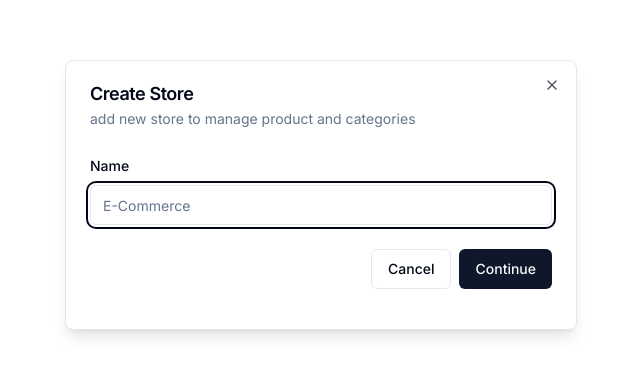
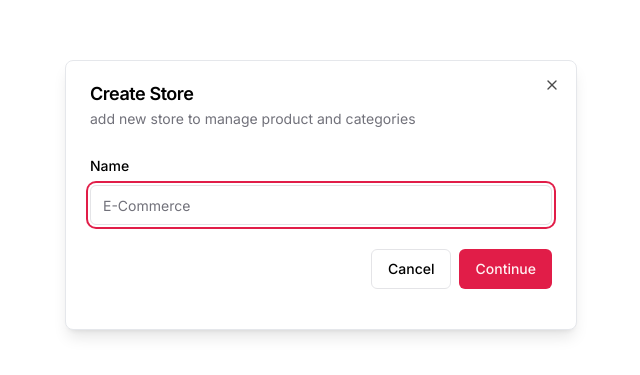
Before and after one commit to nono19/ecomerce-admin-next13, a Next.js app: page / in a window 1280 px wide. Shown: the part 205-580 px from the top of the page, without its empty margins (319-959 px from the left). Built offline with nearby package versions, Linux system fonts and the light colour scheme; no server answers; the database is empty; sample sign-in values are in the browser's storage.

Commit message:
create billboard feature

```diff
--- /dev/null
+++ b/app/(dashboard)/[storeId]/(routes)/billboards/[billboardId]/components/billboard-form.tsx
@@ -0,0 +1,132 @@
+"use client"
+
+import * as z from "zod"
+import { Button } from "@/components/ui/button"
+import { Heading } from "@/components/ui/heading"
+import { Separator } from "@/components/ui/separator"
+import { Billboard } from "@prisma/client"
+import { Trash } from "lucide-react"
+import { useState } from "react"
+import { useForm } from "react-hook-form"
+import { zodResolver } from "@hookform/resolvers/zod"
+import { Form, FormControl, FormField, FormItem, FormLabel, FormMessage } from "@/components/ui/form"
+import { Input } from "@/components/ui/input"
+import toast from "react-hot-toast"
+import { useParams, useRouter } from "next/navigation"
+import axios from "axios"
+import { AlertModal } from "@/components/modals/alert-modal"
+import { ApiAlert } from "@/components/ui/api-alert"
+import { useOrigin } from "@/hooks/use.origin"
+
+interface BillboardFormProps {
+  initialData: Billboard | null;
+}
+
+const formSchema = z.object({
+  label: z.string().min(1),
+  imageUrl: z.string().min(1),
+});
+
+type BillboardsFormValues = z.infer<typeof formSchema>;
+
+export const BillboardForm: React.FC<BillboardFormProps> = ({
+  initialData
+}) => {
+  const params = useParams();
+  const router = useRouter();
+  const origin = useOrigin();
+  const [open, setOpen] = useState(false);
+  const [loading, setLoading] = useState(false);
+
+  const title         = initialData ? "Edit billboard" : "Create billboard"
+  const description   = initialData ? "Edit a billboard" : "Create a new billboard"
+  const toastMessage  = initialData ? "Billboard Updated" : "Billboard Created"
+  const action        = initialData ? "Save changes" : "Create"
+
+  const form = useForm<BillboardsFormValues>({
+    resolver: zodResolver(formSchema),
+    defaultValues: initialData || {
+      label : '',
+      imageUrl: ''
+    }
+  });
+
+  const onSubmit = async (data: BillboardsFormValues ) => {
+    try {
+      setLoading(true);
+      await axios.patch(`/api/billboards/${params.storeId}`, data);
+      router.refresh();
+      toast.success("store update")
+    } catch (error) {
+      toast.error("something went wrong");
+    } finally {
+      setLoading(false);
+    }
+  }
+
+  const onDelete = async () => {
+    try {
+      setLoading(true);
+      await axios.delete(`/api/billboards/${params.storeId}`);
+      router.refresh();
+      toast.success("store deleted")
+    } catch (error) {
+      toast.error("make sure you remove all product and categories first");
+    } finally {
+      setLoading(false);
+      setOpen(false);
+    }
+  }
+
+  return (
+    <>
+    <AlertModal
+      isOpen={open}
+      onClose={() => setOpen(false)}
+      onConfirm={onDelete}
+      loading={loading}
+    />
+      <div className="flex items-center justify-between">
+        <Heading
+          title={title}
+          description={description}
+        />
+        {initialData && (
+          <Button
+            disabled={loading}
+            variant="destructive"
+            size="icon"
+            onClick={() => setOpen(true)}
+          >
+            <Trash className="h-4 w-4" />
+          </Button>
+        )}
+      </div>
+      <Separator />
+      <Form {...form}>
+        <form
+          onSubmit={form.handleSubmit(onSubmit)}
+          className="space-y-8 w-full"
+        >
+          <div className="grid grid-cols-3 gap-8">
+            <FormField
+              control={form.control}
+              name="label"
+              render= {({ field }) => (
+                <FormItem>
+                  <FormLabel>Label</FormLabel>
+                  <FormControl>
+                    <Input disabled={loading} placeholder="Billboard Label" {...field} />
+                  </FormControl>
+                  <FormMessage />
+                </FormItem>
+              )}
+            />
+          </div>
+          <Button disabled={loading} className="ml-auto" type="submit">{action}</Button>
+        </form>
+      </Form>
+      <Separator />
+    </>
+  )
+}
--- /dev/null
+++ b/app/(dashboard)/[storeId]/(routes)/billboards/[billboardId]/page.tsx
@@ -0,0 +1,25 @@
+import prismadb from "@/lib/prismadb";
+import { BillboardForm } from "./components/billboard-form";
+
+export const BillboardPage = async ({
+  params
+}: {
+  params: { billboardId: string }
+}) => {
+
+  const billboard = await prismadb.billboard.findUnique({
+    where: {
+      id: params.billboardId
+    }
+  });
+
+  return (
+    <div className="flex-col">
+      <div className="flex-1 space-y-4 p-8 pt-6">
+        <BillboardForm initialData={billboard}/>
+      </div>
+    </div>
+  )
+}
+
+export default BillboardPage;
--- /dev/null
+++ b/app/(dashboard)/[storeId]/(routes)/billboards/components/client.tsx
@@ -0,0 +1,27 @@
+"use client"
+
+import { Button } from "@/components/ui/button"
+import { Heading } from "@/components/ui/heading"
+import { Separator } from "@/components/ui/separator"
+import { Plus } from "lucide-react"
+import { useParams, useRouter } from "next/navigation"
+
+export const BillboardClient = () => {
+  const router = useRouter();
+  const params = useParams();
+  return (
+    <>
+      <div className="flex items-center justify-between">
+        <Heading
+          title="Billboard (0)"
+          description="manage billboards for your store"
+        />
+        <Button onClick={() => router.push(`/${params.storeId}/billboards/new`)}>
+          <Plus className="mr-2 h-4 w-4" />
+          add new
+        </Button>
+      </div>
+      <Separator />
+    </>
+  )
+}
--- /dev/null
+++ b/app/(dashboard)/[storeId]/(routes)/billboards/page.tsx
@@ -0,0 +1,13 @@
+import { BillboardClient } from "./components/client"
+
+const BillboardPage = () => {
+  return (
+    <div className="flex-col">
+      <div className="flex-1 space-y-4 p-8 pt-6">
+        <BillboardClient />
+      </div>
+    </div>
+  )
+}
+
+export default BillboardPage
--- a/app/globals.css
+++ b/app/globals.css
@@ -8,75 +8,50 @@ body,
   height: 100%;
 }
 
+
 @layer base {
   :root {
     --background: 0 0% 100%;
-    --foreground: 222.2 84% 4.9%;
-
+    --foreground: 240 10% 3.9%;
     --card: 0 0% 100%;
-    --card-foreground: 222.2 84% 4.9%;
-
+    --card-foreground: 240 10% 3.9%;
     --popover: 0 0% 100%;
-    --popover-foreground: 222.2 84% 4.9%;
-
-    --primary: 222.2 47.4% 11.2%;
-    --primary-foreground: 210 40% 98%;
-
-    --secondary: 210 40% 96.1%;
-    --secondary-foreground: 222.2 47.4% 11.2%;
-
-    --muted: 210 40% 96.1%;
-    --muted-foreground: 215.4 16.3% 46.9%;
-
-    --accent: 210 40% 96.1%;
-    --accent-foreground: 222.2 47.4% 11.2%;
-
+    --popover-foreground: 240 10% 3.9%;
+    --primary: 346.8 77.2% 49.8%;
+    --primary-foreground: 355.7 100% 97.3%;
+    --secondary: 240 4.8% 95.9%;
+    --secondary-foreground: 240 5.9% 10%;
+    --muted: 240 4.8% 95.9%;
+    --muted-foreground: 240 3.8% 46.1%;
+    --accent: 240 4.8% 95.9%;
+    --accent-foreground: 240 5.9% 10%;
     --destructive: 0 84.2% 60.2%;
-    --destructive-foreground: 210 40% 98%;
-
-    --border: 214.3 31.8% 91.4%;
-    --input: 214.3 31.8% 91.4%;
-    --ring: 222.2 84% 4.9%;
-
+    --destructive-foreground: 0 0% 98%;
+    --border: 240 5.9% 90%;
+    --input: 240 5.9% 90%;
+    --ring: 346.8 77.2% 49.8%;
     --radius: 0.5rem;
   }
 
   .dark {
-    --background: 222.2 84% 4.9%;
-    --foreground: 210 40% 98%;
-
-    --card: 222.2 84% 4.9%;
-    --card-foreground: 210 40% 98%;
-
-    --popover: 222.2 84% 4.9%;
-    --popover-foreground: 210 40% 98%;
-
-    --primary: 210 40% 98%;
-    --primary-foreground: 222.2 47.4% 11.2%;
-
-    --secondary: 217.2 32.6% 17.5%;
-    --secondary-foreground: 210 40% 98%;
-
-    --muted: 217.2 32.6% 17.5%;
-    --muted-foreground: 215 20.2% 65.1%;
-
-    --accent: 217.2 32.6% 17.5%;
-    --accent-foreground: 210 40% 98%;
-
+    --background: 20 14.3% 4.1%;
+    --foreground: 0 0% 95%;
+    --card: 24 9.8% 10%;
+    --card-foreground: 0 0% 95%;
+    --popover: 0 0% 9%;
+    --popover-foreground: 0 0% 95%;
+    --primary: 346.8 77.2% 49.8%;
+    --primary-foreground: 355.7 100% 97.3%;
+    --secondary: 240 3.7% 15.9%;
+    --secondary-foreground: 0 0% 98%;
+    --muted: 0 0% 15%;
+    --muted-foreground: 240 5% 64.9%;
+    --accent: 12 6.5% 15.1%;
+    --accent-foreground: 0 0% 98%;
     --destructive: 0 62.8% 30.6%;
-    --destructive-foreground: 210 40% 98%;
-
-    --border: 217.2 32.6% 17.5%;
-    --input: 217.2 32.6% 17.5%;
-    --ring: 212.7 26.8% 83.9%;
+    --destructive-foreground: 0 85.7% 97.3%;
+    --border: 240 3.7% 15.9%;
+    --input: 240 3.7% 15.9%;
+    --ring: 346.8 77.2% 49.8%;
   }
 }
-
-@layer base {
-  * {
-    @apply border-border;
-  }
-  body {
-    @apply bg-background text-foreground;
-  }
-}
--- a/components/main-nav.tsx
+++ b/components/main-nav.tsx
@@ -16,6 +16,11 @@ export function MainNav({
       href: `/${params.storeId}`,
       label: 'Overview',
       active: pathName === `/${params.storeId}`
+    },
+    {
+      href: `/${params.storeId}/billboards`,
+      label: 'Billboard',
+      active: pathName === `/${params.storeId}/billboard`
     },
     {
       href: `/${params.storeId}/settings`,
--- a/package.json
+++ b/package.json
@@ -23,6 +23,7 @@
     "cmdk": "^0.2.0",
     "lucide-react": "^0.288.0",
     "next": "13.5.6",
+    "next-cloudinary": "^4.28.0",
     "react": "^18",
     "react-dom": "^18",
     "react-hook-form": "^7.47.0",
```
Also changed, not shown: 1 other file (tests, documents, lock files or other folders).
